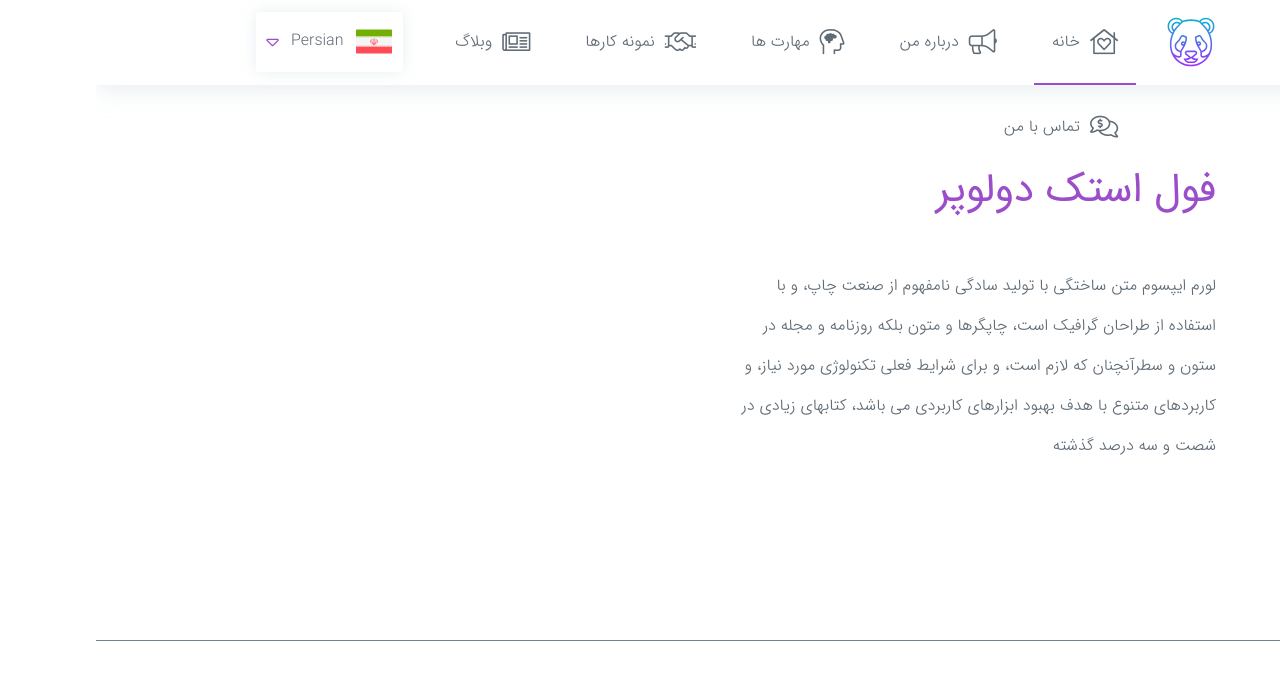
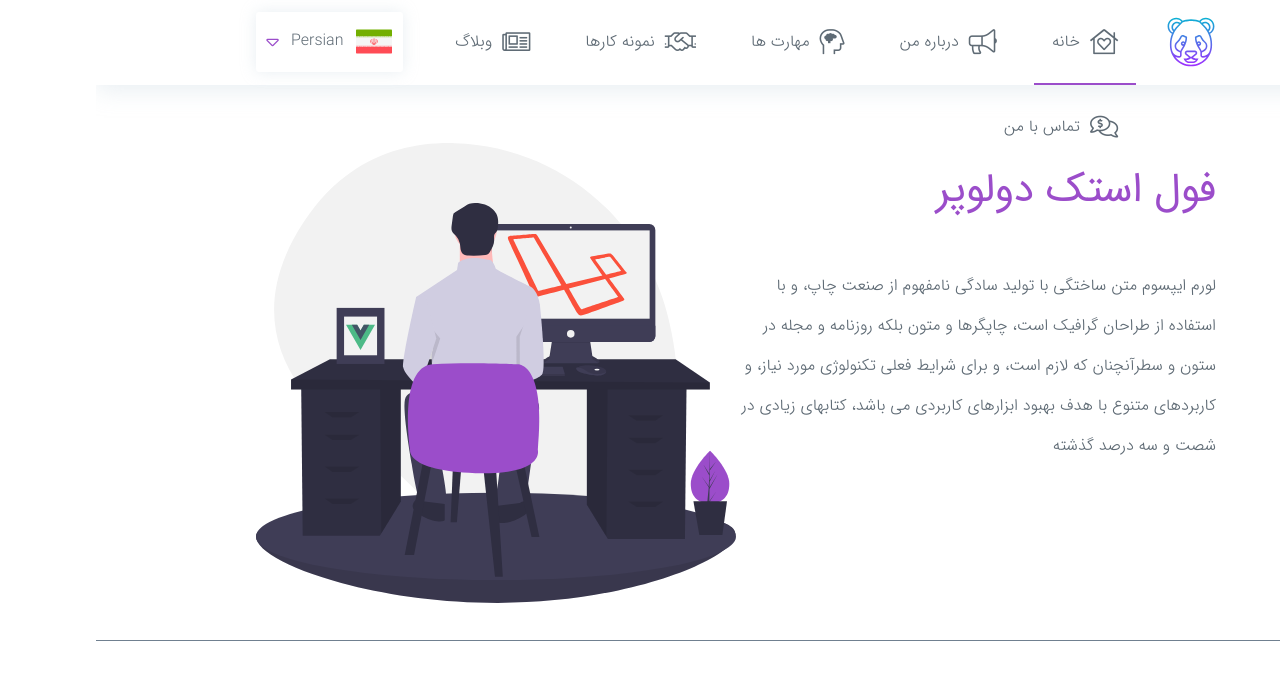
Before and after one commit to nerdpanda-ir/NerdPanda.Me, a React (Create React App) app: page / in a window 1280 px wide. Shown: the top 680 px of the page. Built offline with nearby package versions, Linux system fonts and the light colour scheme.

Commit message:
[file]{Speciality.js}=> add mediaitems component and use

```diff
--- a/src/components/Page/index/Header/Speciality/Speciality.js
+++ b/src/components/Page/index/Header/Speciality/Speciality.js
@@ -2,6 +2,7 @@
     import React from 'react';
     import Container from "../../../../Container/Container";
     import Info from "./Info/Info";
+    import MediaItems from "./MediaItems/MediaItems";
 /*====   import Sctipt    ====*/
 
 /*====   import Styles    ====*/
@@ -15,6 +16,7 @@ export default class Speciality extends React.Component{
                     <section id='speciality' className='boxSBB'>
                         <Container>
                             <Info />
+                            <MediaItems />
                         </Container>
                     </section>
                 </React.Fragment>
```
